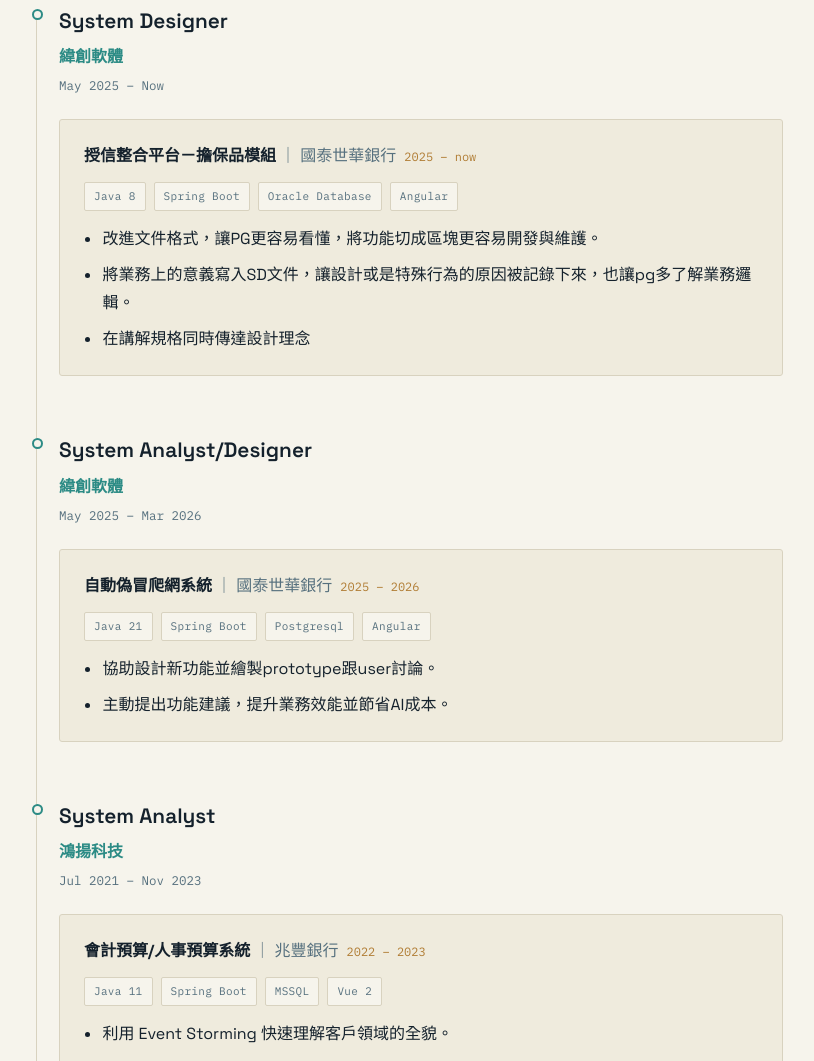
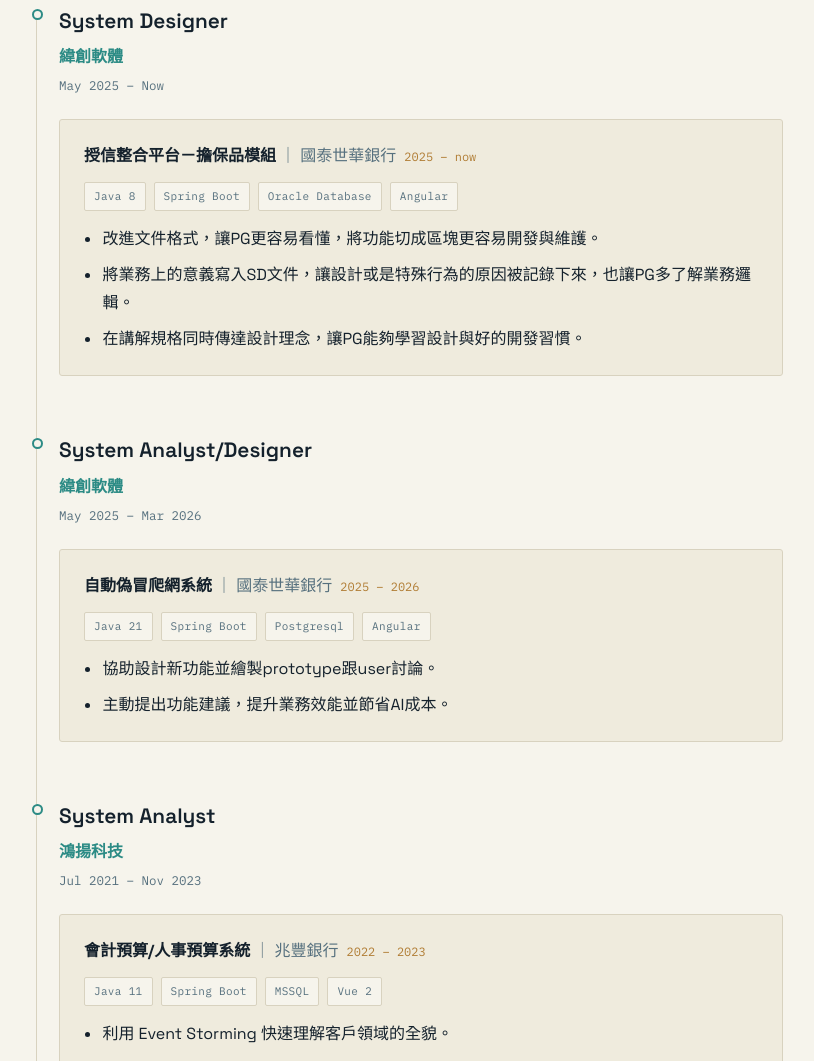
Before and after one commit to shw26/resume, a plain HTML site: page index.html in a window 1280 px wide. Shown: the part 814-1875 px from the top of the page, without its empty margins (233-1047 px from the left). Drawn offline with Linux system fonts and the light colour scheme.

Commit message:
edit sd at wits, the benefit of bringing up the reason of a design

```diff
--- a/index.html
+++ b/index.html
@@ -72,8 +72,8 @@
           </div>
           <ul class="bullets">
             <li>改進文件格式，讓PG更容易看懂，將功能切成區塊更容易開發與維護。</li>
-            <li>將業務上的意義寫入SD文件，讓設計或是特殊行為的原因被記錄下來，也讓pg多了解業務邏輯。</li>
-            <li>在講解規格同時傳達設計理念</li>
+            <li>將業務上的意義寫入SD文件，讓設計或是特殊行為的原因被記錄下來，也讓PG多了解業務邏輯。</li>
+            <li>在講解規格同時傳達設計理念，讓PG能夠學習設計與好的開發習慣。</li>
           </ul>
         </div>
       </article>
```
